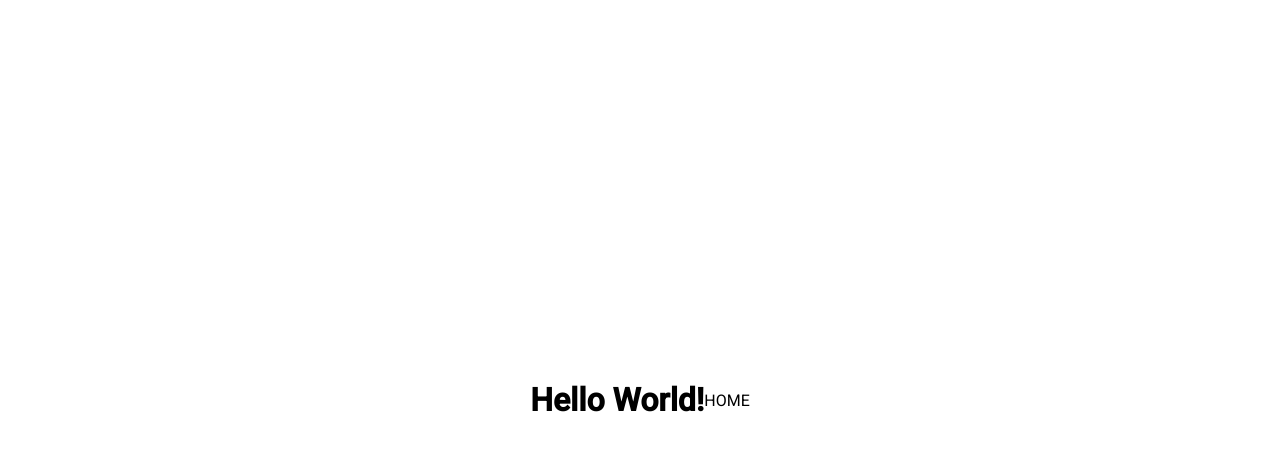
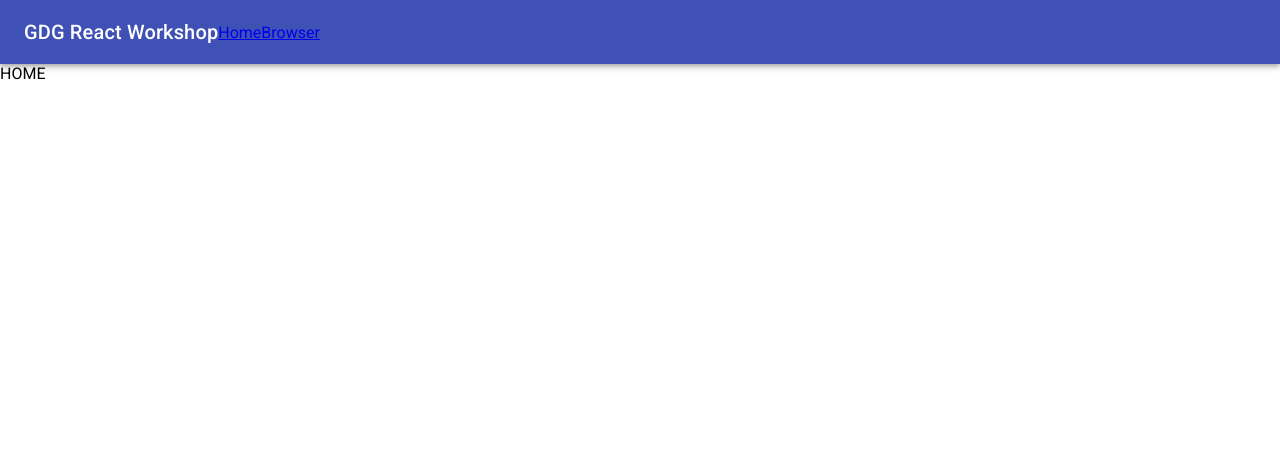
Before and after one commit to SzybkiSasza/gdg-react-workshop, a React (Create React App) app: page / in a window 1280 px wide. Shown: the top 450 px of the page. Built offline with nearby package versions, Linux system fonts and the light colour scheme.

Commit message:
Removed .idea catalogs, added presentation, added remaining files from the workshop.

```diff
--- /dev/null
+++ b/src/components/Header/Header.tsx
@@ -0,0 +1,21 @@
+import AppBar from '@material-ui/core/AppBar';
+import Toolbar from '@material-ui/core/Toolbar';
+import Typography from '@material-ui/core/Typography';
+import * as React from 'react';
+import { Link } from 'react-router';
+
+export default class Header extends React.Component {
+  public render(): JSX.Element {
+    return (
+      <AppBar position='static'>
+        <Toolbar>
+          <Typography variant='h6' color='inherit'>
+            GDG React Workshop
+          </Typography>
+          <Link to='/'>Home</Link>
+          <Link to='/browser'>Browser</Link>
+        </Toolbar>
+      </AppBar>
+    )
+  }
+}
--- a/src/layouts/App.tsx
+++ b/src/layouts/App.tsx
@@ -1,13 +1,15 @@
 import * as React from 'react';
 import './App.css';
+
+import Header from '../components/Header/Header';
 
 class App extends React.Component {
   public render() {
     return (
-      <header className='App'>
-        <h1>Hello World!</h1>
-        <div>{this.props.children}</div>
-      </header>
+      <div>
+        <Header/>
+        <section>{this.props.children}</section>
+      </div>
     );
   }
 }
```
Also changed, not shown: src/components/Header/Header.css (added), src/components/header/Header.tsx (deleted), 1 other file (tests, documents, lock files or other folders).
